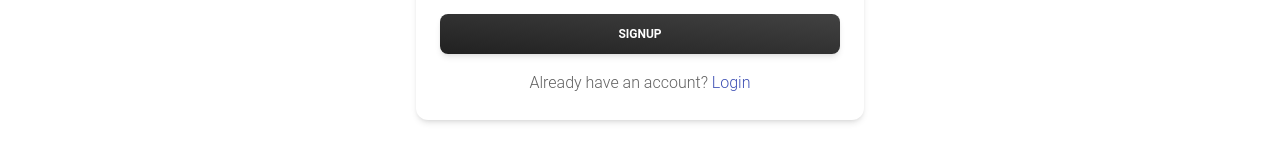
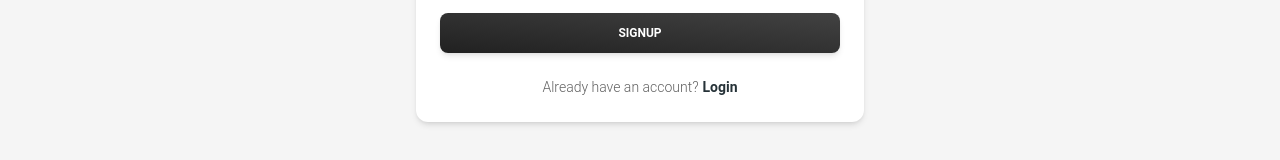
Before and after one commit to IsaiahCoding/ForeScoreFinal, a React (Create React App) app in the folder client/: page /signup in a window 1280 px wide. Shown: the part 621-781 px from the top of the page. Built offline with nearby package versions, Linux system fonts and the light colour scheme; no server answers.

Commit message:
login/logout styled

```diff
--- a/client/src/components/Signup.jsx
+++ b/client/src/components/Signup.jsx
@@ -51,7 +51,7 @@ function Signup() {
   };
 
   return (
-    <div className="flex justify-center items-center h-screen">
+    <div className="flex justify-center items-center h-screen bg-gray-100">
       <Card className="max-w-md w-full">
         <CardHeader
           variant="gradient"
@@ -116,8 +116,18 @@ function Signup() {
           >
             Signup
           </Button>
-          <Typography variant="medium" className="mt-4 text-center text-bluegray-900">
-            Already have an account? <a href="/login" className="text-indigo-500">Login</a>
+          <Typography variant="small" className="mt-6 flex justify-center">
+
+
+            Already have an account?
+            <Typography
+            as = "a"
+            href = "/login"
+            variant = "small"
+            color = "blue-gray"
+            className = "ml-1 font-bold">
+              Login
+            </Typography>
           </Typography>
         </CardFooter>
       </Card>
```
